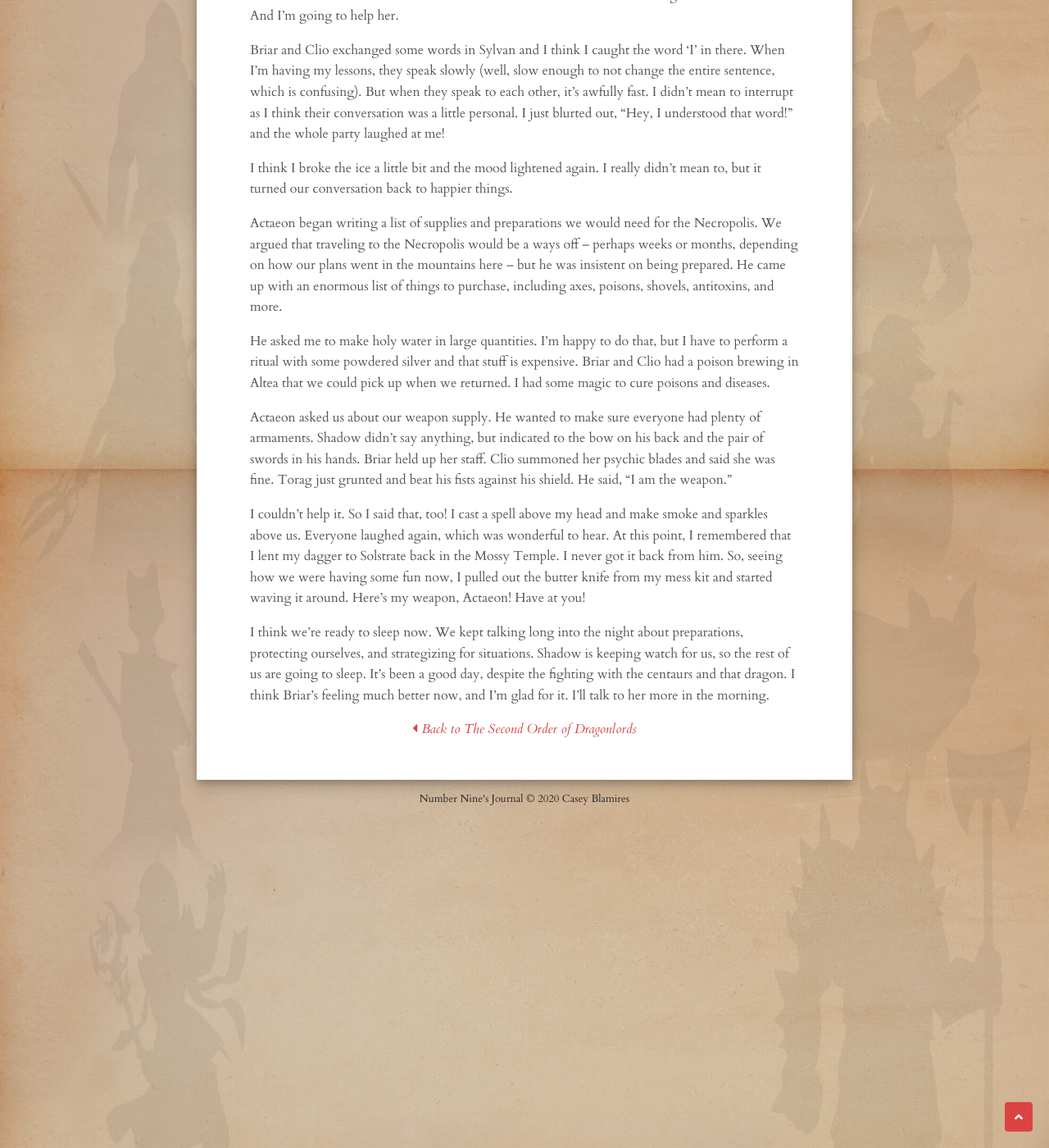
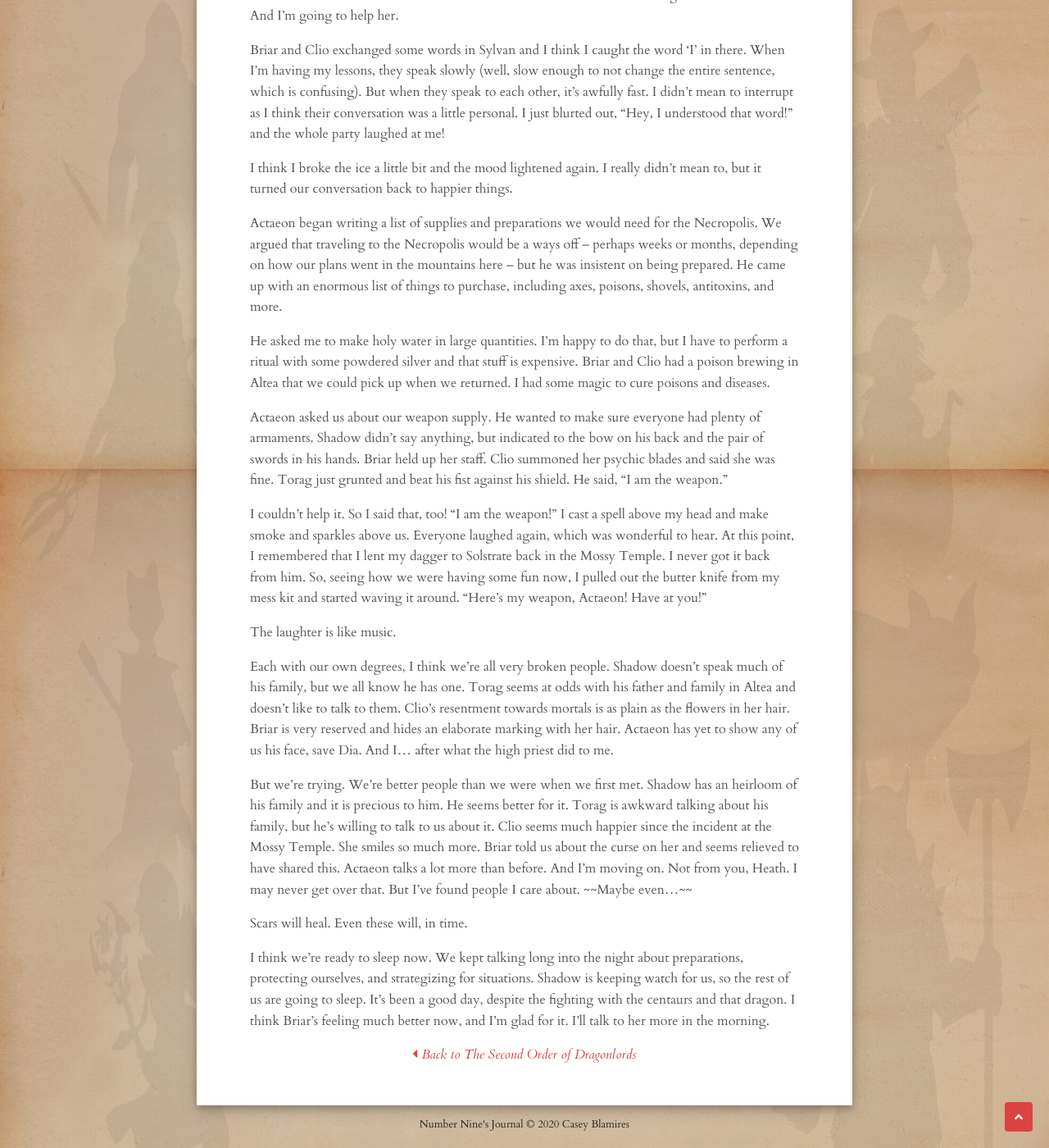
Before and after one commit to clblamires/ninesjournal, a Jekyll site: the page built from _posts/2020-06-15-campfire.md, in a window 1280 px wide and 1400 px high, scrolled down 2232 px. Shown: the whole window at 82% size. Built offline with Jekyll 4.4.1, drawn with Linux system fonts in a browser that asks for light colours; nearby versions of some CDN libraries.

Commit message:
Update Episodes “2020-06-15-campfire”

```diff
--- a/_posts/2020-06-15-campfire.md
+++ b/_posts/2020-06-15-campfire.md
@@ -43,8 +43,16 @@ Actaeon began writing a list of supplies and preparations we would need for the
 
 He asked me to make holy water in large quantities. I’m happy to do that, but I have to perform a ritual with some powdered silver and that stuff is expensive. Briar and Clio had a poison brewing in Altea that we could pick up when we returned. I had some magic to cure poisons and diseases.
 
-Actaeon asked us about our weapon supply. He wanted to make sure everyone had plenty of armaments. Shadow didn’t say anything, but indicated to the bow on his back and the pair of swords in his hands. Briar held up her staff. Clio summoned her psychic blades and said she was fine. Torag just grunted and beat his fists against his shield. He said, “I am the weapon.”
+Actaeon asked us about our weapon supply. He wanted to make sure everyone had plenty of armaments. Shadow didn’t say anything, but indicated to the bow on his back and the pair of swords in his hands. Briar held up her staff. Clio summoned her psychic blades and said she was fine. Torag just grunted and beat his fist against his shield. He said, “I am the weapon.”
 
-I couldn’t help it. So I said that, too! I cast a spell above my head and make smoke and sparkles above us. Everyone laughed again, which was wonderful to hear. At this point, I remembered that I lent my dagger to Solstrate back in the Mossy Temple. I never got it back from him. So, seeing how we were having some fun now, I pulled out the butter knife from my mess kit and started waving it around. Here’s my weapon, Actaeon! Have at you!
+I couldn’t help it. So I said that, too! "I am the weapon!" I cast a spell above my head and make smoke and sparkles above us. Everyone laughed again, which was wonderful to hear. At this point, I remembered that I lent my dagger to Solstrate back in the Mossy Temple. I never got it back from him. So, seeing how we were having some fun now, I pulled out the butter knife from my mess kit and started waving it around. "Here’s my weapon, Actaeon! Have at you!"
+
+The laughter is like music.
+
+Each with our own degrees, I think we're all very broken people. Shadow doesn't speak much of his family, but we all know he has one. Torag seems at odds with his father and family in Altea and doesn't like to talk to them. Clio's resentment towards mortals is as plain as the flowers in her hair. Briar is very reserved and hides an elaborate marking with her hair. Actaeon has yet to show any of us his face, save Dia. And I... after what the high priest did to me.
+
+But we're trying. We're better people than we were when we first met. Shadow has an heirloom of his family and it is precious to him. He seems better for it. Torag is awkward talking about his family, but he's willing to talk to us about it. Clio seems much happier since the incident at the Mossy Temple. She smiles so much more. Briar told us about the curse on her and seems relieved to have shared this. Actaeon talks a lot more than before. And I'm moving on. Not from you, Heath. I may never get over that. But I've found people I care about. \~\~Maybe even...\~\~
+
+Scars will heal. Even these will, in time.
 
 I think we’re ready to sleep now. We kept talking long into the night about preparations, protecting ourselves, and strategizing for situations. Shadow is keeping watch for us, so the rest of us are going to sleep. It’s been a good day, despite the fighting with the centaurs and that dragon. I think Briar’s feeling much better now, and I’m glad for it. I’ll talk to her more in the morning.
```
